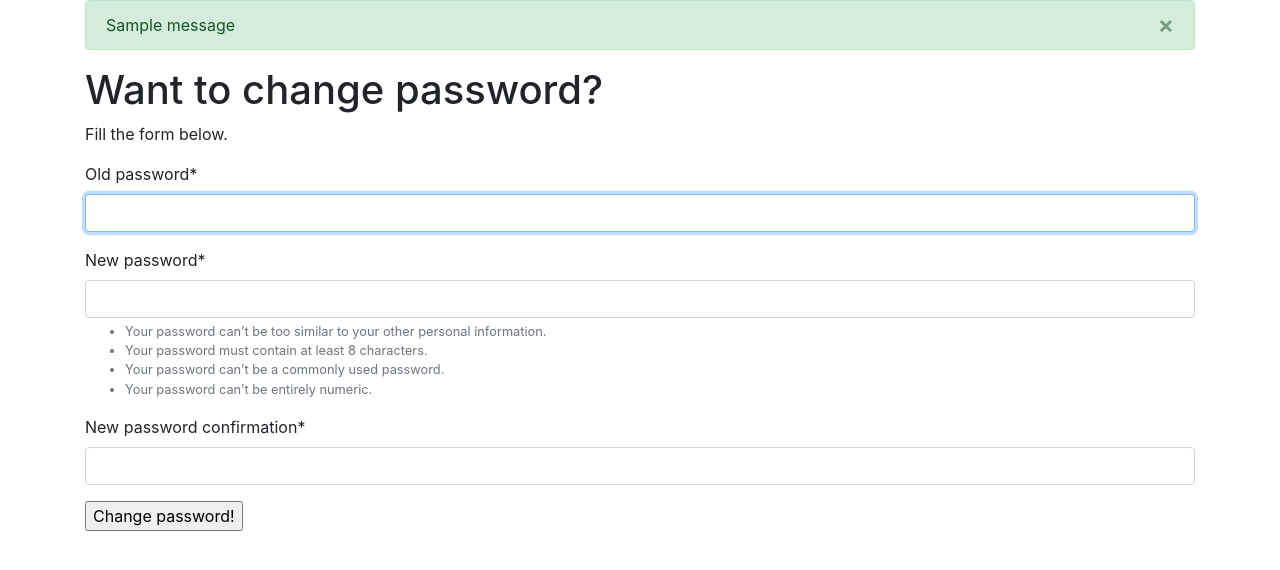
After one commit to mrkaschenko1/bookflow, a Django app: page /accounts/password/change/ in a window 1280 px wide. The commit adds this page. Shown: the top 570 px of the page. Run offline with Django 3.2, Linux system fonts and the light colour scheme; a user stored in the database is signed in; tables that the repository leaves empty hold one stand-in row (values such as "Sample post"); one stand-in notice (Sample message) is shown; some libraries are stand-ins or nearby versions.

Commit message:
added password change functionality

```diff
--- a/accounts/urls.py
+++ b/accounts/urls.py
@@ -6,4 +6,5 @@ from . import views
 urlpatterns = [
     path('signup/', views.SignUp.as_view(), name='signup'),
     path('update/', views.update_profile, name='update_profile'),
+    path('password/change/', views.CustomPasswordChangeView.as_view(), name='password_change'),
 ]
--- a/accounts/views.py
+++ b/accounts/views.py
@@ -1,4 +1,7 @@
+from django.contrib.auth import update_session_auth_hash
 from django.contrib.auth.decorators import login_required
+from django.contrib.auth.views import PasswordChangeView, PasswordChangeDoneView
+from django.contrib.messages.views import SuccessMessageMixin
 from django.db import transaction
 from django.contrib import messages
 from django.shortcuts import render, redirect
@@ -9,10 +12,28 @@ from django.views import View
 from .forms import ProfileForm, UserForm
 
 
-class SignUp(generic.CreateView):
+class SignUp(SuccessMessageMixin, generic.CreateView):
     form_class = SignUpForm
     success_url = reverse_lazy('login')
+    success_message = "Your account was successfully created"
     template_name = 'signup.html'
+
+
+class CustomPasswordChangeView(PasswordChangeView):
+    # Optional (default: 'registration/password_change_form.html')
+    #template_name = 'accounts/my_password_change_form.html'
+    # Optional (default: `reverse_lazy('password_change_done')`)
+    success_url = reverse_lazy('home')
+
+    def form_valid(self, form):
+        update_session_auth_hash(self.request, form.user)
+        messages.success(self.request, 'Your password has been changed.')
+        return super().form_valid(form)
+
+class CustomPasswordChangeDoneView(PasswordChangeDoneView):
+    template_name = 'accounts/profile.html'
+
+
 
 
 @login_required
--- a/book/views.py
+++ b/book/views.py
@@ -1,3 +1,4 @@
+from django.contrib import messages
 from django.shortcuts import render, redirect, get_object_or_404
 from django.views import View
 import requests
@@ -48,6 +49,7 @@ class AddToBookshelf(View):
             # here should be check for book on shelf,
             # actually it had to be before
             shelf.books.add(book)
+            messages.success(request, f'Your book was added on {shelf_name} shelf!')
 
 
         print(profile.bio)
--- a/templates/base.html
+++ b/templates/base.html
@@ -7,10 +7,13 @@
     <link rel="stylesheet" href="https://stackpath.bootstrapcdn.com/bootstrap/4.4.1/css/bootstrap.min.css" integrity="sha384-Vkoo8x4CGsO3+Hhxv8T/Q5PaXtkKtu6ug5TOeNV6gBiFeWPGFN9MuhOf23Q9Ifjh" crossorigin="anonymous">
 </head>
 <body>
+<main>
 <div class="container">
+    {% include 'partials/messages.html' %}
     {% block content %}
     {% endblock %}
 </div>
+</main>
 <script src="https://code.jquery.com/jquery-3.4.1.slim.min.js" integrity="sha384-J6qa4849blE2+poT4WnyKhv5vZF5SrPo0iEjwBvKU7imGFAV0wwj1yYfoRSJoZ+n" crossorigin="anonymous"></script>
 <script src="https://cdn.jsdelivr.net/npm/popper.js@1.16.0/dist/umd/popper.min.js" integrity="sha384-Q6E9RHvbIyZFJoft+2mJbHaEWldlvI9IOYy5n3zV9zzTtmI3UksdQRVvoxMfooAo" crossorigin="anonymous"></script>
 <script src="https://stackpath.bootstrapcdn.com/bootstrap/4.4.1/js/bootstrap.min.js" integrity="sha384-wfSDF2E50Y2D1uUdj0O3uMBJnjuUD4Ih7YwaYd1iqfktj0Uod8GCExl3Og8ifwB6" crossorigin="anonymous"></script>
--- a/templates/book/book_add.html
+++ b/templates/book/book_add.html
@@ -1,3 +1,7 @@
+{% extends 'base.html' %}
+{% block title %}
+   Book add
+{% endblock %}
 {% block content %}
     {% if book %}
         <div class="card mb-3" style="max-width: 540px;">
--- a/templates/home.html
+++ b/templates/home.html
@@ -8,10 +8,11 @@
   Hi {{ user.username }}!
   <p><a href="{% url 'logout' %}">logout</a></p>
     <p><a href="{% url 'update_profile' %}">update profile</a></p>
-  <p><a href="{% url 'password_reset' %}">reset password</a></p>
+    <p><a href="{% url 'password_change' %}">change password</a></p>
 {% else %}
   <p>You are not logged in</p>
   <a href="{% url 'login' %}">Login</a>
     <a href="{% url 'signup' %}">Sign Up</a>
+     <p><a href="{% url 'password_reset' %}">Forgot my password</a></p>
 {% endif %}
 {% endblock %}
--- /dev/null
+++ b/templates/partials/messages.html
@@ -0,0 +1,8 @@
+{% for message in messages %}
+  <div class="alert {{ message.tags }} alert-dismissible" role="alert">
+    <button type="button" class="close" data-dismiss="alert" aria-label="Close">
+      <span aria-hidden="true">&times;</span>
+    </button>
+    {{ message }}
+  </div>
+{% endfor %}
--- a/templates/registration/login.html
+++ b/templates/registration/login.html
@@ -11,5 +11,6 @@
   {% csrf_token %}
   {{ form|crispy }}
   <button type="submit">Sign In</button>
+<p><a href="{% url 'password_reset' %}">Forgot my password</a></p>
 </form>
 {% endblock %}
--- /dev/null
+++ b/templates/registration/password_change_form.html
@@ -0,0 +1,16 @@
+{% extends 'base.html' %}
+
+{% load crispy_forms_tags %}
+
+{% block title %}Change password{% endblock %}
+
+{% block content %}
+  <h1>Want to change password?</h1>
+  <p>Fill the form below.</p>
+
+  <form method="POST">
+    {% csrf_token %}
+    {{ form|crispy }}
+    <input type="submit" value="Change password!">
+  </form>
+{% endblock %}
```
Also changed, not shown: bookflow/settings.py (+10 -0 lines), templates/registration/password_change_done.html (added, +10 -0 lines).
